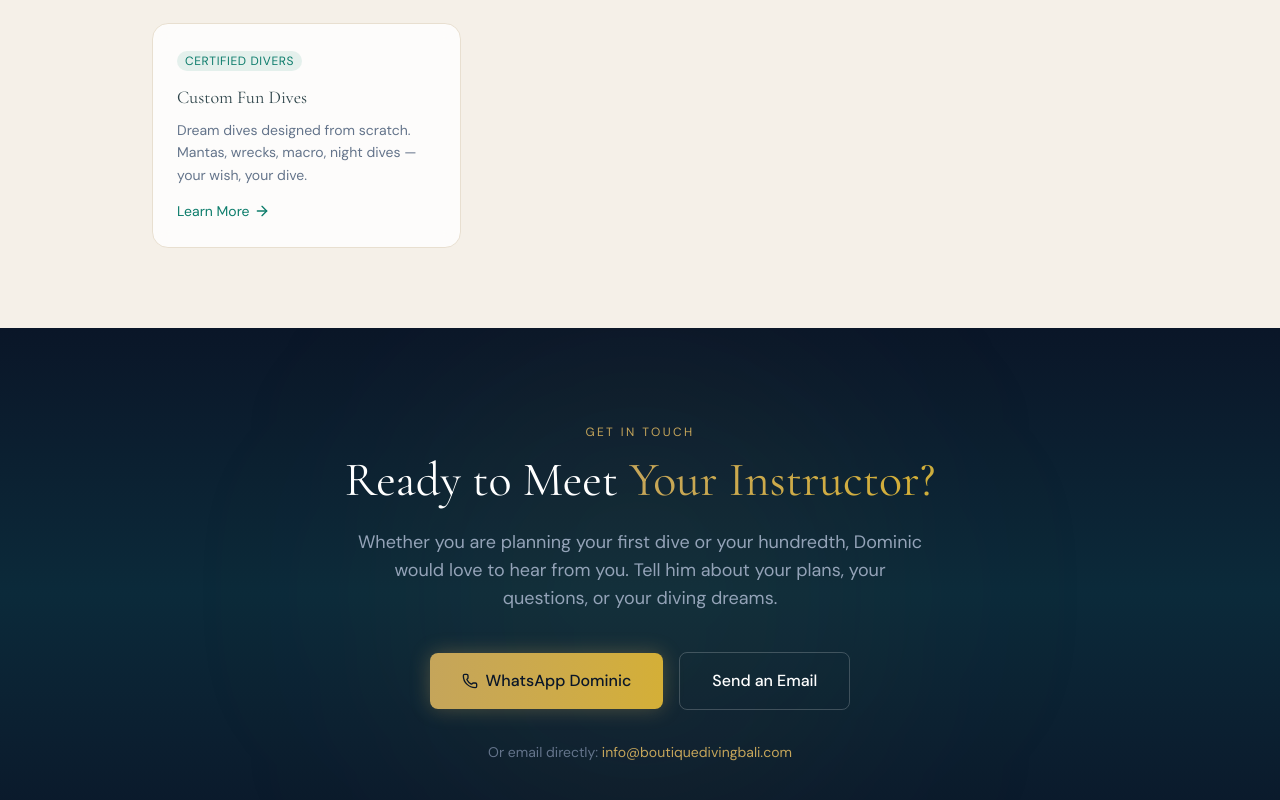
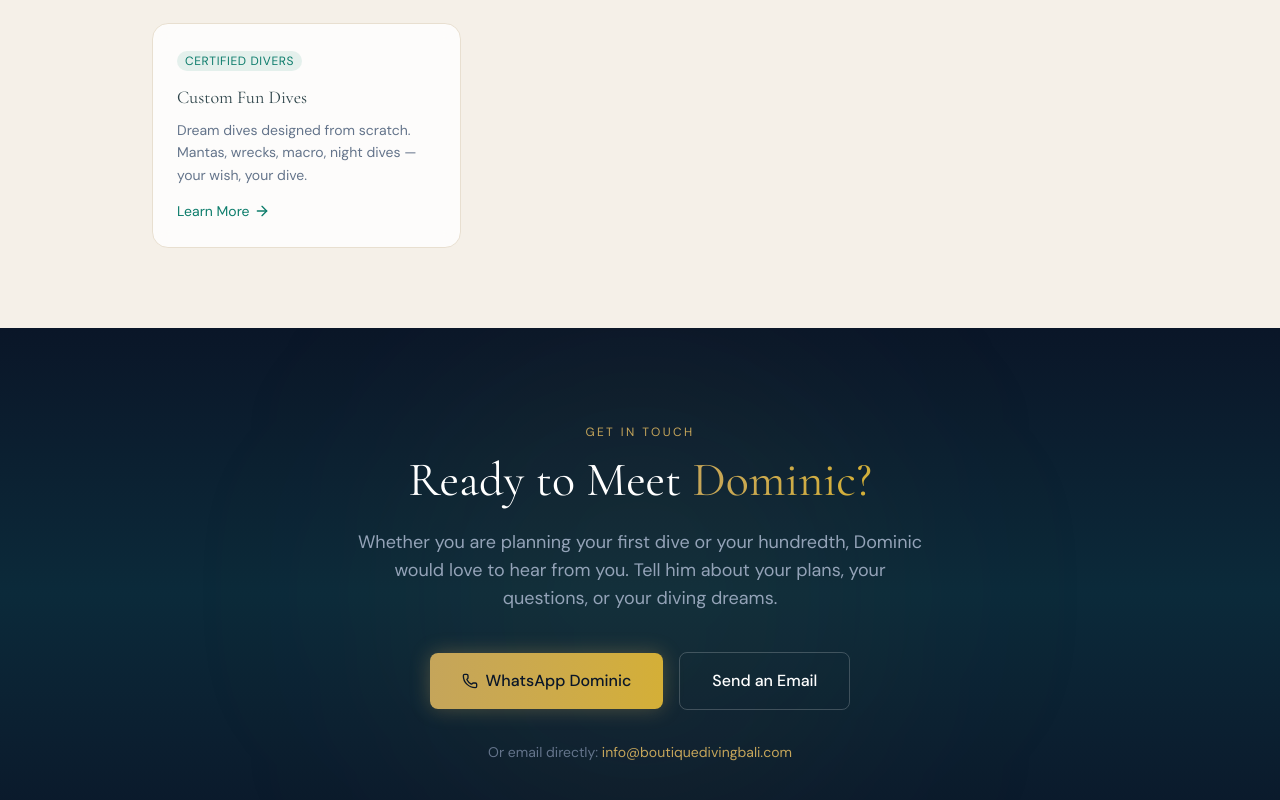
Before and after one commit to Raptor78Bali/boutique-diving-bali, a Next.js app: page /about in a window 1280 px wide. Shown: the part 5083-5883 px from the top of the page. Built offline with nearby package versions, Linux system fonts and the light colour scheme.

Commit message:
Change About page CTA heading to Ready to Meet Dominic

```diff
--- a/src/app/about/page.tsx
+++ b/src/app/about/page.tsx
@@ -455,7 +455,7 @@ export default function AboutPage() {
  <h2 className="font-heading text-3xl sm:text-4xl md:text-5xl font-normal text-white mb-6">
  Ready to Meet{" "}
  <span className="bg-gradient-to-r from-[#C5A55A] via-[#D4AF37] to-[#0C7C6B] bg-clip-text text-transparent animate-[gradient-text-shift_8s_ease_infinite] bg-[length:200%_auto]">
- Your Instructor?
+ Dominic?
  </span>
  </h2>
  <p className="font-sans text-[#94A3B8] text-lg mb-10 max-w-xl mx-auto">
```
